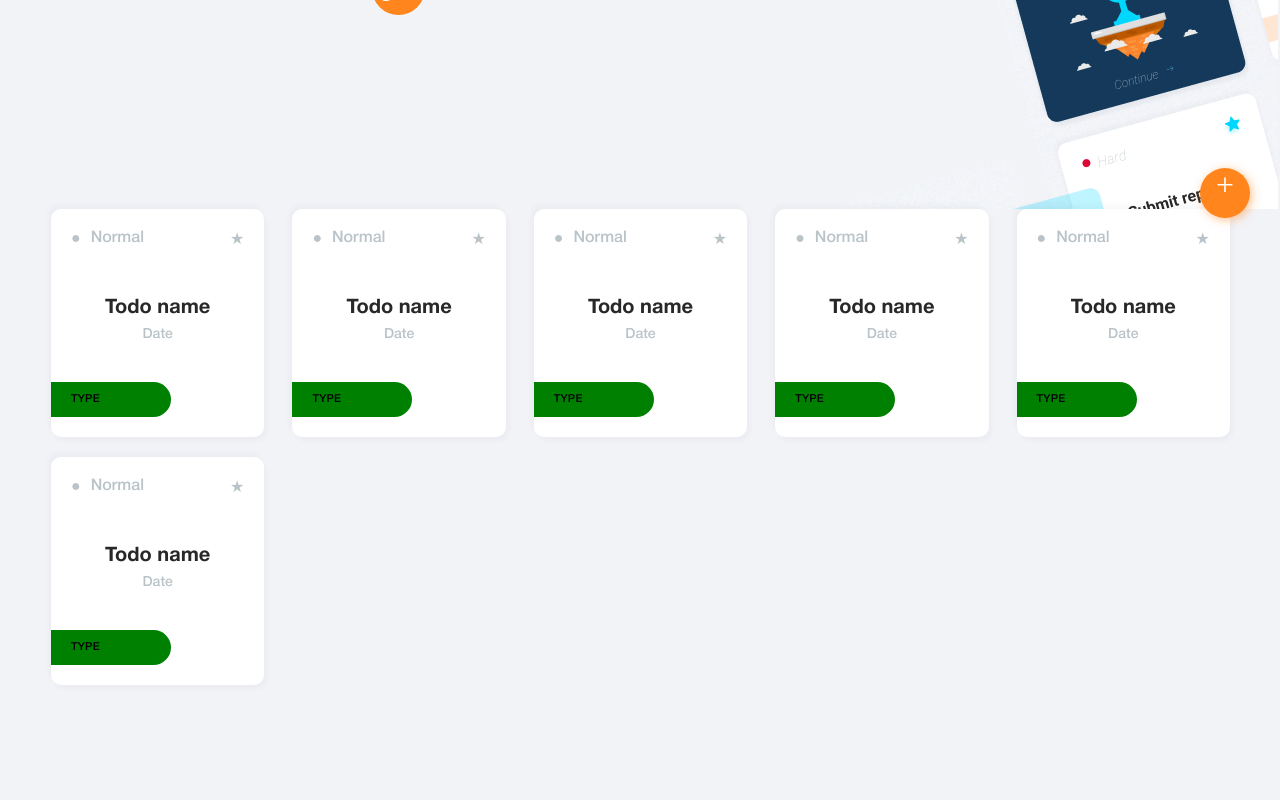
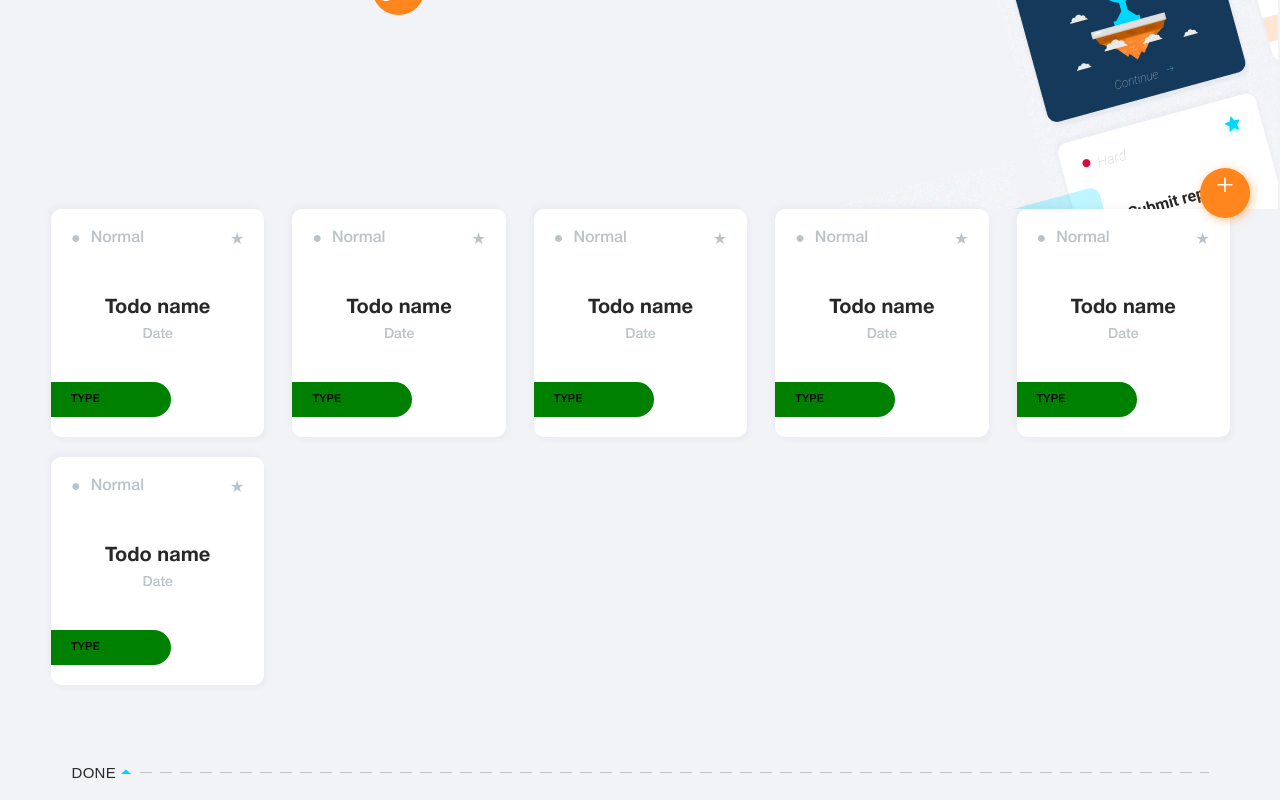
Before and after one commit to KaterynaKolomiiets/QuestifyFront, a React (Create React App) app: page / in a window 1280 px wide. Shown: the part 552-1352 px from the top of the page. Before the commit the page ends 1257 px from the top, so only its background shows below. Built offline with nearby package versions, Linux system fonts and the light colour scheme.

Commit message:
Done task 24

```diff
--- a/src/App.js
+++ b/src/App.js
@@ -4,6 +4,7 @@ import AuthPage from "./views/AuthPage";
 
 import Card from "./components/Card";
 import ButtonAddCard from "./components/ButtonAddCard";
+import DoneSection from "./components/DoneSection";
 
 function App() {
   return (
@@ -13,7 +14,7 @@ function App() {
 
         <Card />
         <ButtonAddCard />
-
+<DoneSection/>
       </Container>
     </div>
   );
--- /dev/null
+++ b/src/components/DoneSection/DoneSection.jsx
@@ -0,0 +1,19 @@
+import Icon from "../Icon";
+import s from "./DoneSection.module.css";
+
+const DoneSection = () => {
+    return (
+        <>
+        <section className={s.sectionDone}>
+            <div className={s.lineWrapper}>
+              <button className={s.btnDone}>
+                DONE
+                <Icon className={s.IconDone} name={"arrow-up"} size={12} />
+              </button>
+            </div>
+          </section>
+        </>
+    )
+}
+
+export default DoneSection;
--- /dev/null
+++ b/src/components/DoneSection/DoneSection.module.css
@@ -0,0 +1,65 @@
+
+  .sectionDone {
+    width: 290px;
+    margin: 0 auto;
+    margin-top: 50px;
+  }
+  @media screen and (min-width: 768px) {
+
+    .sectionDone {
+      width: 670px;
+      margin: 0 auto;
+      margin-top: 50px;
+    }
+  }
+  @media screen and (min-width: 1280px) {
+
+    .sectionDone {
+      width: 1137px;
+      margin: 0 auto;
+      margin-top: 60px;
+    }
+  }
+
+
+
+  .IconDone {
+    fill: var(--font-accent);
+  }
+
+  .btnDone {
+    z-index: 1;
+    font-style: normal;
+    font-weight: 300;
+    font-size: 15px;
+    line-height: 1;
+    letter-spacing: 0.02em;
+    color: var(--font-primary);
+    background-color: transparent;
+    cursor: pointer;
+    border: none;
+    margin: 0;
+    width: 64px;
+    padding: 0;
+    display: inline-flex;
+    align-items: center;
+    justify-content: space-between;
+  }
+
+  .lineWrapper {
+    display: flex;
+    align-items: center;
+    margin-bottom: 20px;
+  }
+
+  .lineWrapper::after {
+    content: "";
+    width: 100%;
+    height: 1px;
+    background-image: linear-gradient(
+      to right,
+      transparent 40%,
+      var(--bg-card-stuff) 40%
+    );
+    background-size: 20px 100%;
+  }
--- /dev/null
+++ b/src/components/DoneSection/index.js
@@ -0,0 +1 @@
+export {default} from "./DoneSection";
--- /dev/null
+++ b/src/components/Icon/Icon.jsx
@@ -0,0 +1,10 @@
+import Icons from "../../icons/sprite.svg";
+
+
+const Icon = ({ className, name, color, size }) => (
+  <svg className={className} fill={color} width={size} height={size}>
+    <use xlinkHref={`${Icons}#${name}`} id={name} />
+  </svg>
+);
+
+export default Icon;
--- /dev/null
+++ b/src/components/Icon/index.js
@@ -0,0 +1 @@
+export {default} from "./Icon";
```
Also changed, not shown: src/components/Icon/Icon.moduls.css (added), src/icons/sprite.svg (added).
